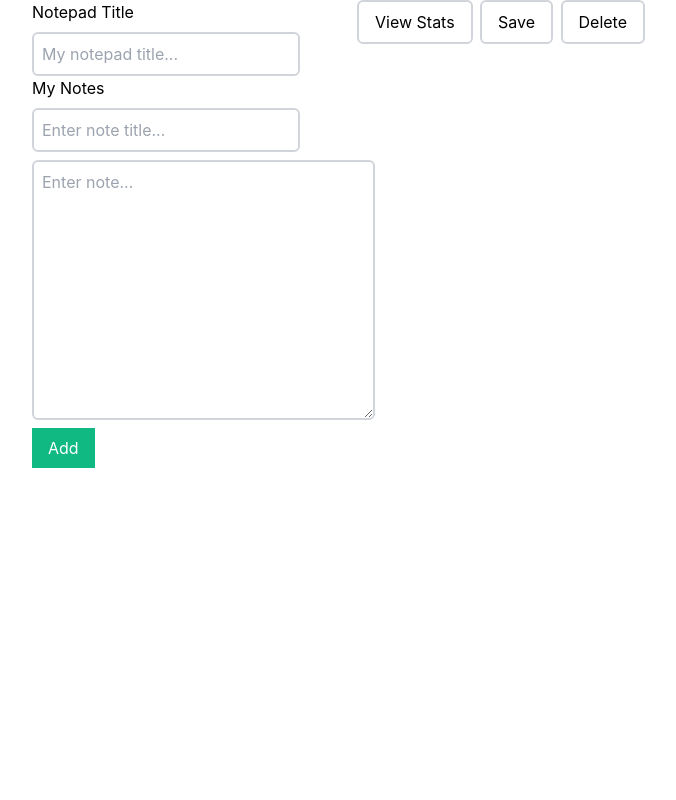
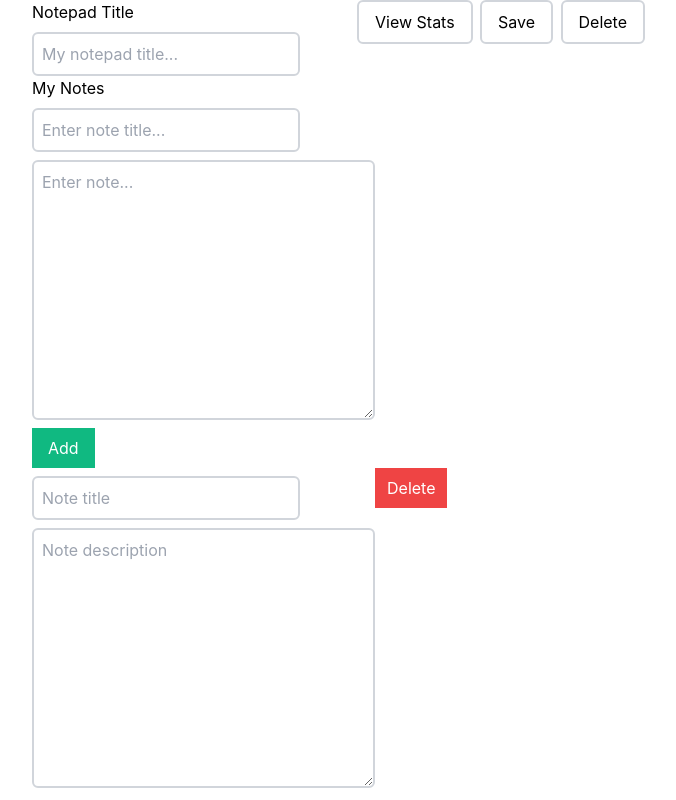
Before and after one commit to groverrichardson/disqo-assessment, a React (Create React App) app: page / in a window 1280 px wide. Shown: the whole page, without its empty margins (283-959 px from the left). Built offline with nearby package versions, Linux system fonts and the light colour scheme.

Commit message:
Added structure to note component.

```diff
--- a/src/components/note.js
+++ b/src/components/note.js
@@ -1,7 +1,27 @@
 import React from 'react';
 
 function Note() {
-    return <div className="Note"></div>;
+    return (
+        <div className="Note flex flex-row justify-between items-start ">
+            <div className="note-details-container">
+                <input
+                    type="text"
+                    className="note-title border-2 border-gray-300 p-2 rounded-md mt-2"
+                    placeholder="Note title"
+                />
+                <textarea
+                    name="note-description"
+                    id="note-description"
+                    cols="30"
+                    rows="10"
+                    className="note-description border-2 border-gray-300 p-2 rounded-md mt-2"
+                    placeholder="Note description"></textarea>
+            </div>
+            <button className="delete bg-red-500 text-white py-2 px-3">
+                Delete
+            </button>
+        </div>
+    );
 }
 
 export default Note;
```
